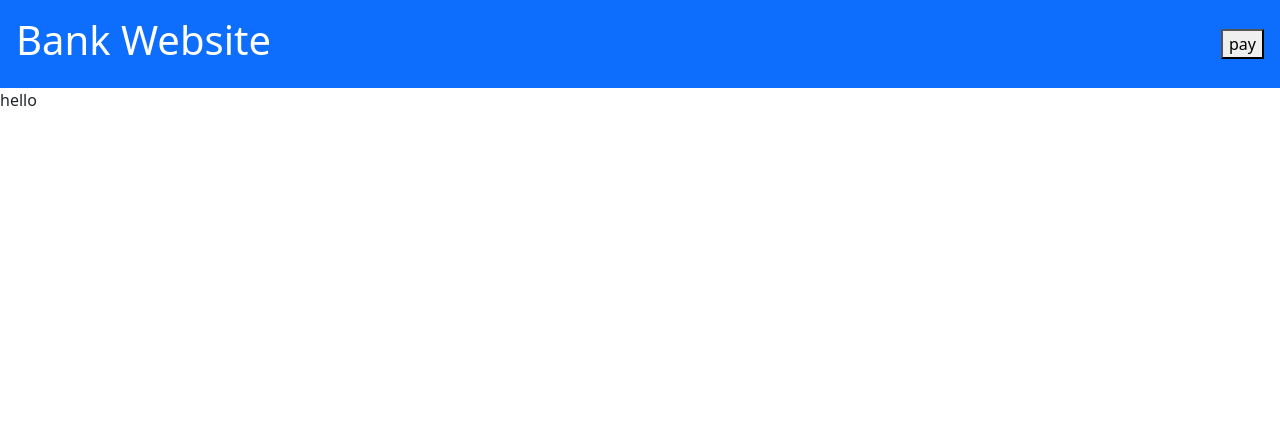
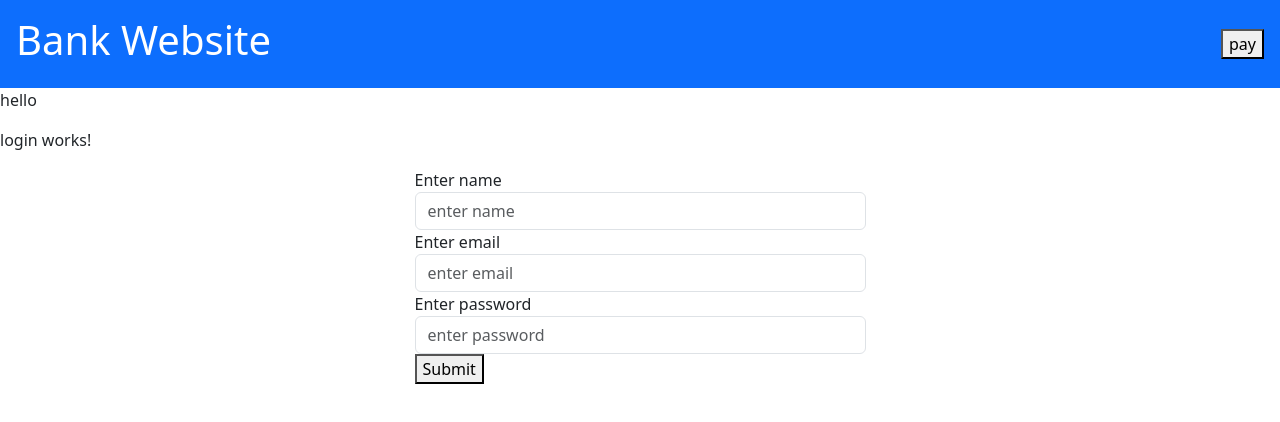
Before and after one commit to aravindakm0207/Angular-Basics, an Angular app: page / in a window 1280 px wide. Shown: the top 422 px of the page. Built offline with nearby package versions, Linux system fonts and the light colour scheme.

Commit message:
add login component and added simple function to submit button

```diff
--- a/src/app/app.ts
+++ b/src/app/app.ts
@@ -1,11 +1,12 @@
 import { Component, signal } from '@angular/core';
 import { RouterOutlet } from '@angular/router';
 import { Header } from './components/header/header';
+import { Login } from './components/login/login';
 
 @Component({
   selector: 'app-root',
-  imports: [RouterOutlet, Header],
-  template: '<app-header></app-header>',
+  imports: [RouterOutlet, Header, Login],
+  template: '<app-header></app-header> <app-login></app-login>',
   styleUrl: './app.css',
 })
 export class App {
--- /dev/null
+++ b/src/app/components/login/login.html
@@ -0,0 +1,16 @@
+<p>login works!</p>
+<div class="container">
+  <div class="row justify-content-center">
+    <div class="col-md-5">
+      <form>
+        <label>Enter name</label>
+        <input type="text" placeholder="enter name" class="form-control" />
+        <label>Enter email</label>
+        <input type="text" placeholder="enter email" class="form-control" />
+        <label>Enter password</label>
+        <input type="password" placeholder="enter password" class="form-control" />
+        <button type="button" (click)="handleSubmit()">Submit</button>
+      </form>
+    </div>
+  </div>
+</div>
--- /dev/null
+++ b/src/app/components/login/login.ts
@@ -0,0 +1,13 @@
+import { Component } from '@angular/core';
+
+@Component({
+  selector: 'app-login',
+  imports: [],
+  templateUrl: './login.html',
+  styleUrl: './login.css',
+})
+export class Login {
+  handleSubmit() {
+    alert('kindly login');
+  }
+}
--- /dev/null
+++ b/src/app/pages/products/products.html
@@ -0,0 +1 @@
+<p>products works!</p>
```
Also changed, not shown: src/app/pages/products/products.ts (added, +11 -0 lines), src/app/components/login/login.css (added), src/app/pages/products/products.css (added), 2 other files (tests, documents, lock files or other folders).
